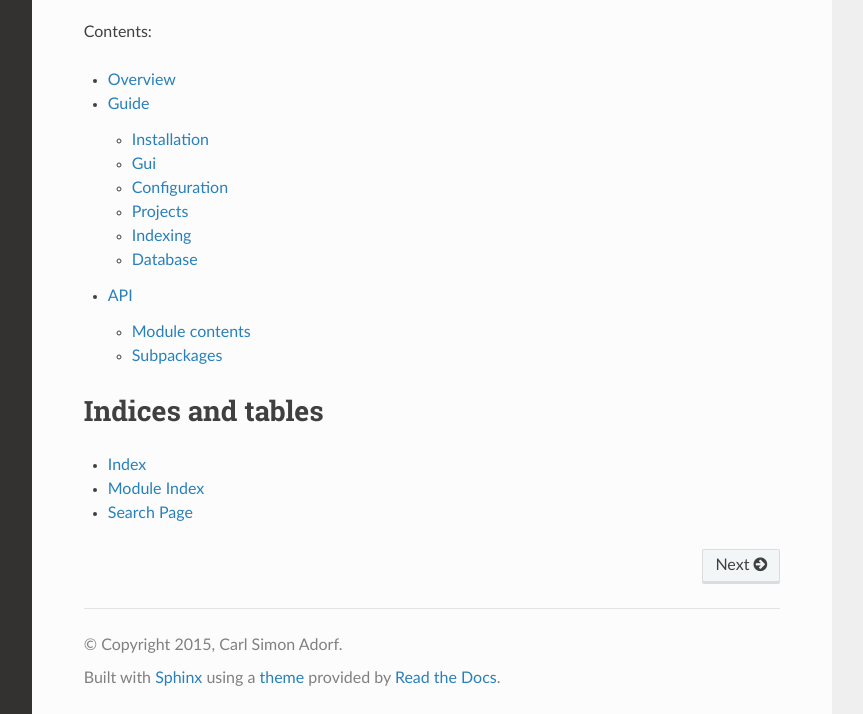
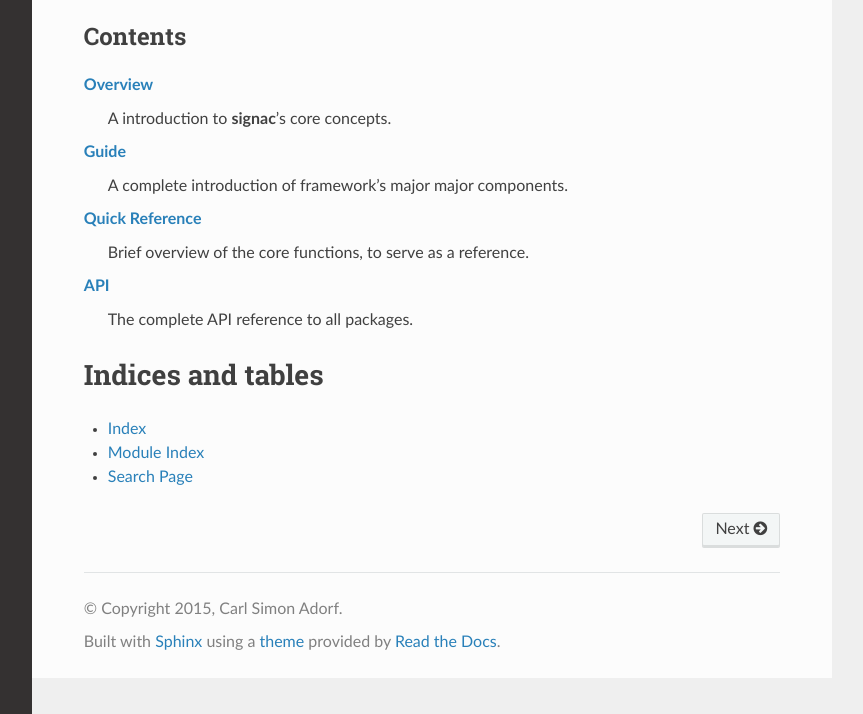
Before and after one commit to glotzerlab/signac, a Sphinx documentation site: the page built from doc/index.rst, in a window 1280 px wide and 978 px high, cut to the strip 264-978 px from the top of the window. Shown: the whole strip, without its empty margins (268-1131 px from the left). Built offline with Sphinx 7.4.7 and the Read the Docs theme 2.0.0, drawn with Linux system fonts in a browser that asks for light colours.

Commit message:
Add manual TOC to home page.

```diff
--- a/doc/guide.rst
+++ b/doc/guide.rst
@@ -1,7 +1,11 @@
 :tocdepth: 3
+
+.. _guide:
 
 Guide
 =====
+
+A complete introduction to all major components of the **signac** framework.
 
 Contents:
 
--- a/doc/index.rst
+++ b/doc/index.rst
@@ -10,13 +10,30 @@ Welcome to signac's documentation!
 
 .. automodule:: signac
 
-Contents:
+Contents
+--------
+
+.. glossary::
+
+    :ref:`overview`
+      A introduction to **signac**'s core concepts.
+
+    :ref:`guide`
+      A complete introduction of framework's major major components.
+
+    :ref:`quickreference`
+      Brief overview of the core functions, to serve as a reference.
+
+    :ref:`api`
+      The complete API reference to all packages.
 
 .. toctree::
+   :hidden:
    :maxdepth: 2
 
    overview
    guide
+   reference
    signac
 
 Indices and tables
--- a/doc/overview.rst
+++ b/doc/overview.rst
@@ -1,4 +1,5 @@
-========
+.. _overview:
+
 Overview
 ========
 
--- a/doc/signac.contrib.rst
+++ b/doc/signac.contrib.rst
@@ -24,7 +24,6 @@ signac.contrib.crawler module
 -----------------------------
 
 .. automodule:: signac.contrib.crawler
-    :noindex:
     :members:
     :undoc-members:
     :show-inheritance:
--- a/doc/signac.rst
+++ b/doc/signac.rst
@@ -1,3 +1,5 @@
+.. _api:
+
 API
 ===
 
```
Also changed, not shown: doc/reference.rst (added, +83 -0 lines).
